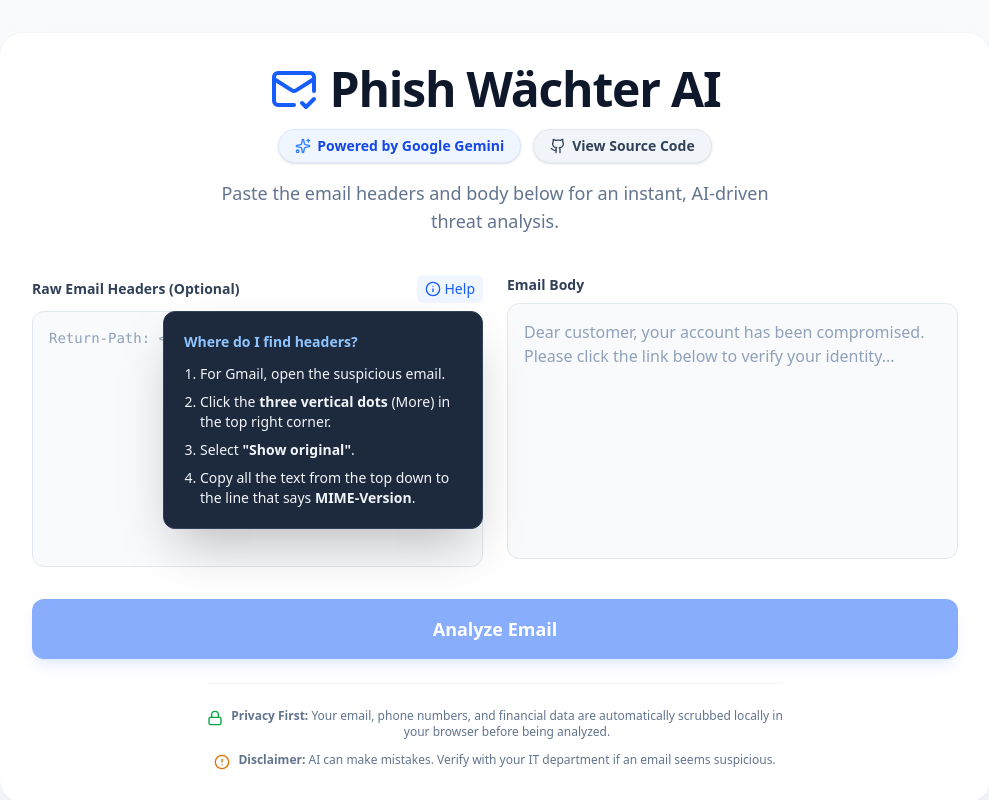
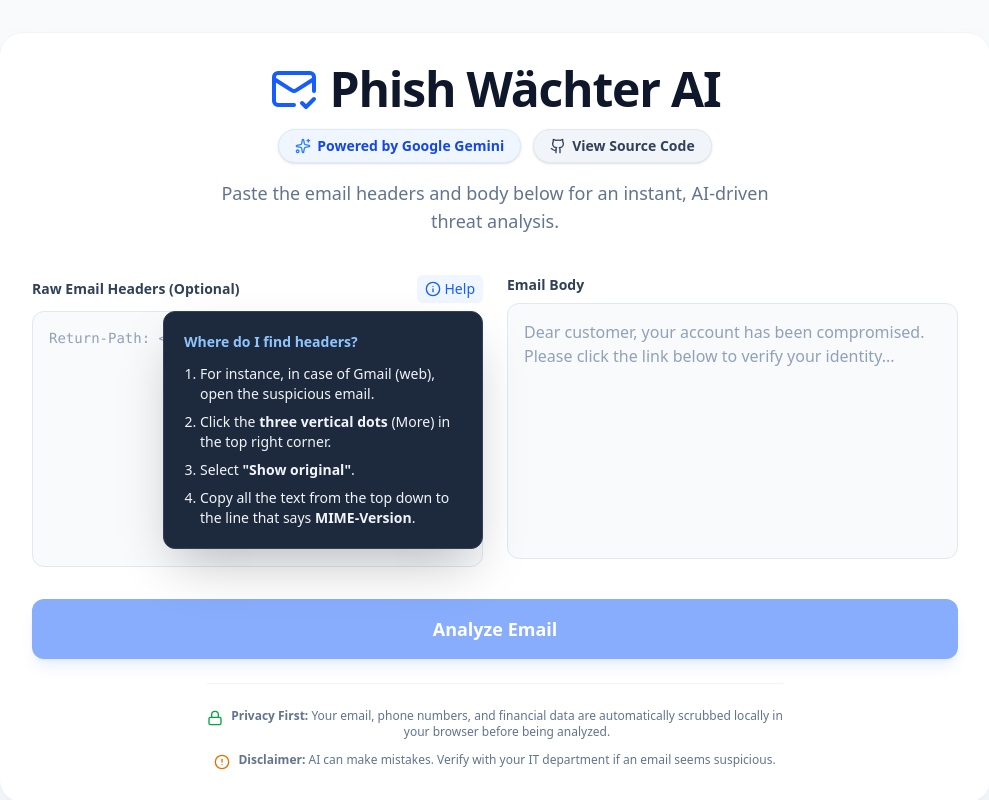
Before and after one commit to AnshulBirwal/PhishWaechterAI, a React (Vite) app: page / in a window 1280 px wide. Both pictures are taken after a click on the button "Help". Shown: the top 800 px of the page, without its empty margins (145-1134 px from the left). Built offline with nearby package versions, Linux system fonts and the light colour scheme.

Commit message:
modified header access info

```diff
--- a/src/App.tsx
+++ b/src/App.tsx
@@ -153,7 +153,7 @@
                   <div className="absolute top-full right-0 mt-2 w-80 bg-slate-800 text-slate-100 p-5 rounded-xl text-sm shadow-2xl z-10 animate-in fade-in zoom-in-95 border border-slate-700">
                     <p className="font-bold mb-3 text-blue-300">Where do I find headers?</p>
                     <ol className="list-decimal pl-4 space-y-2">
-                      <li>For Gmail, open the suspicious email.</li>
+                      <li>For instance, in case of Gmail (web), open the suspicious email.</li>
                       <li>Click the <strong>three vertical dots</strong> (More) in the top right corner.</li>
                       <li>Select <strong>"Show original"</strong>.</li>
                       <li>Copy all the text from the top down to the line that says <strong>MIME-Version</strong>.</li>
```
